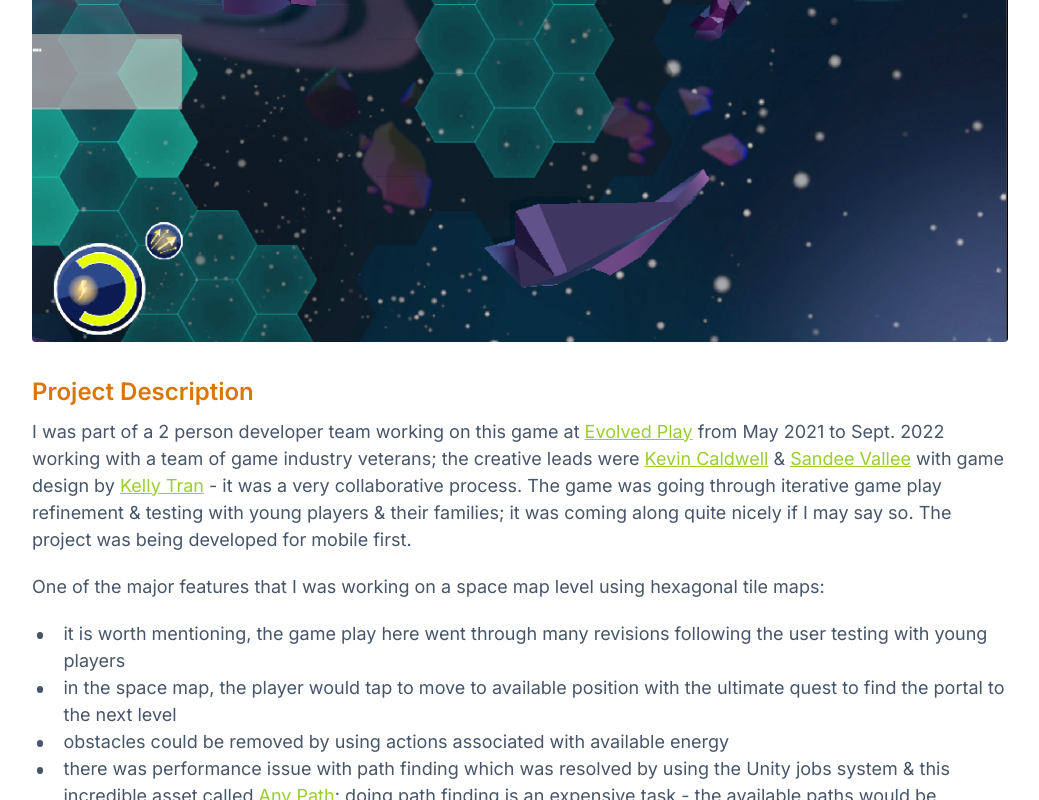
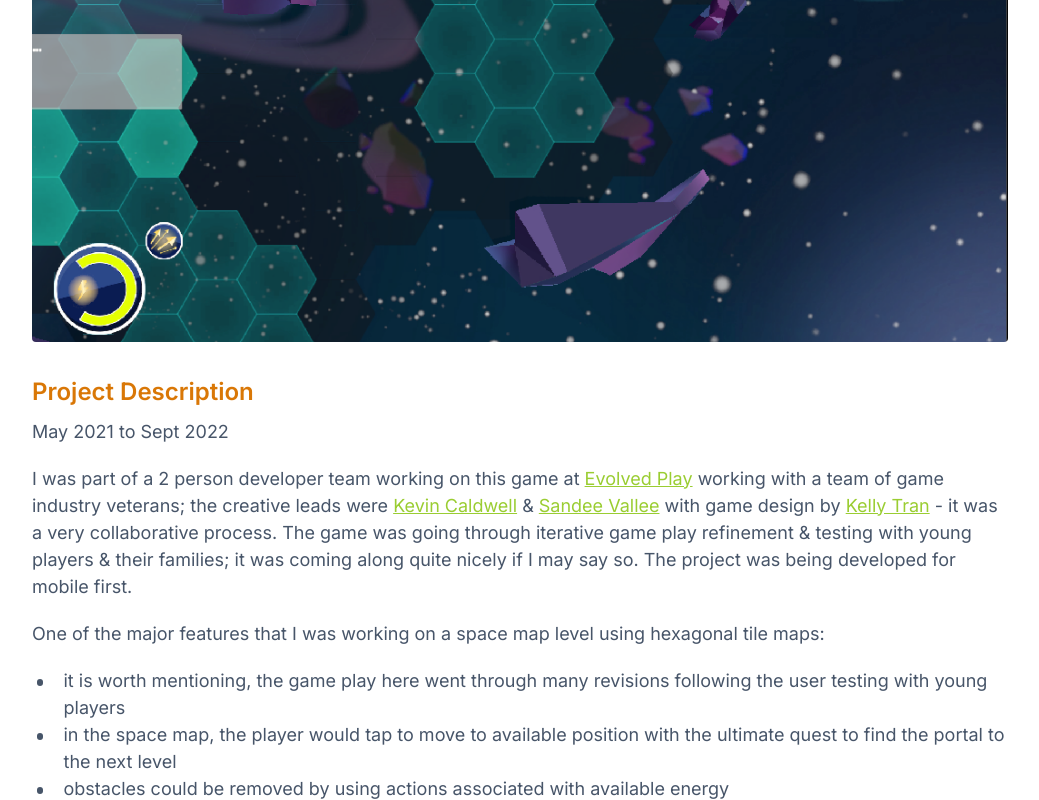
Before and after one commit to ManjitBedi/portfolio_2024, an Eleventy site: page src/projects/protostars-game.md in a window 1280 px wide. Shown: the part 416-1216 px from the top of the page, without its empty margins (120-1159 px from the left). Built offline with nearby package versions, Linux system fonts and the light colour scheme; Eleventy itself is replaced by a stand-in of ours; files that its build step writes are made by us from their sources; files whose address does not match are found by name.

Commit message:
Update protostars-game.md

```diff
--- a/src/projects/protostars-game.md
+++ b/src/projects/protostars-game.md
@@ -12,7 +12,9 @@ repoUrl: "#"
 
 ### Project Description
 
-I was part of a 2 person developer team working on this game at [Evolved Play](https://www.evolvedplay.com) from May 2021 to Sept. 2022 working with a team of game industry veterans; the creative leads were [Kevin Caldwell](https://www.linkedin.com/in/kevin-c-1630824/) & [Sandee Vallee](https://www.linkedin.com/in/sandeevalle/) with game design  by [Kelly Tran](https://www.linkedin.com/in/kmichaelatran/) - it was a very collaborative process.   The game was going through iterative game play refinement & testing with young players & their families; it was coming along quite nicely if I may say so.  The project was being developed for mobile first.
+May 2021 to Sept 2022
+
+I was part of a 2 person developer team working on this game at [Evolved Play](https://www.evolvedplay.com) working with a team of game industry veterans; the creative leads were [Kevin Caldwell](https://www.linkedin.com/in/kevin-c-1630824/) & [Sandee Vallee](https://www.linkedin.com/in/sandeevalle/) with game design  by [Kelly Tran](https://www.linkedin.com/in/kmichaelatran/) - it was a very collaborative process.   The game was going through iterative game play refinement & testing with young players & their families; it was coming along quite nicely if I may say so.  The project was being developed for mobile first.
 
 One of the major features that I was working on a space map level using hexagonal tile maps:
 
```
